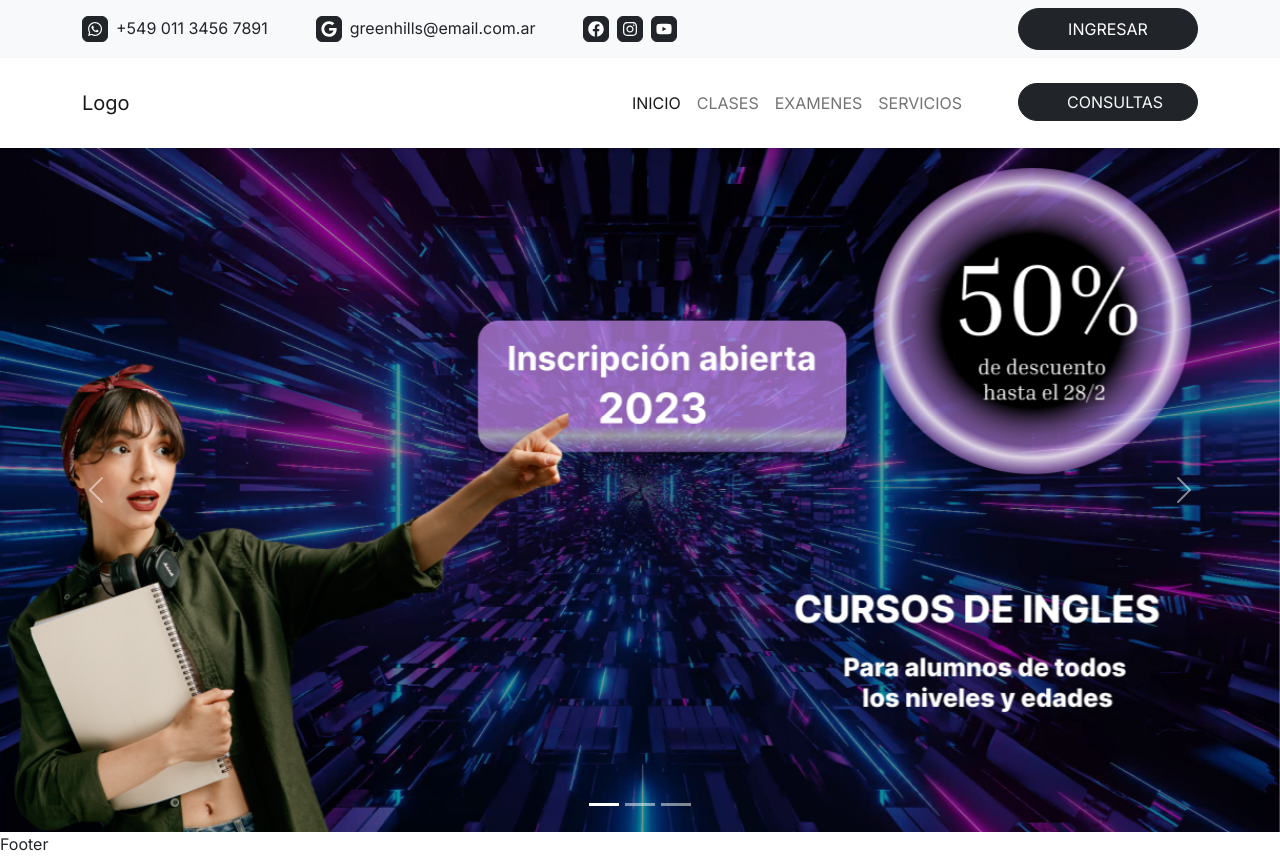
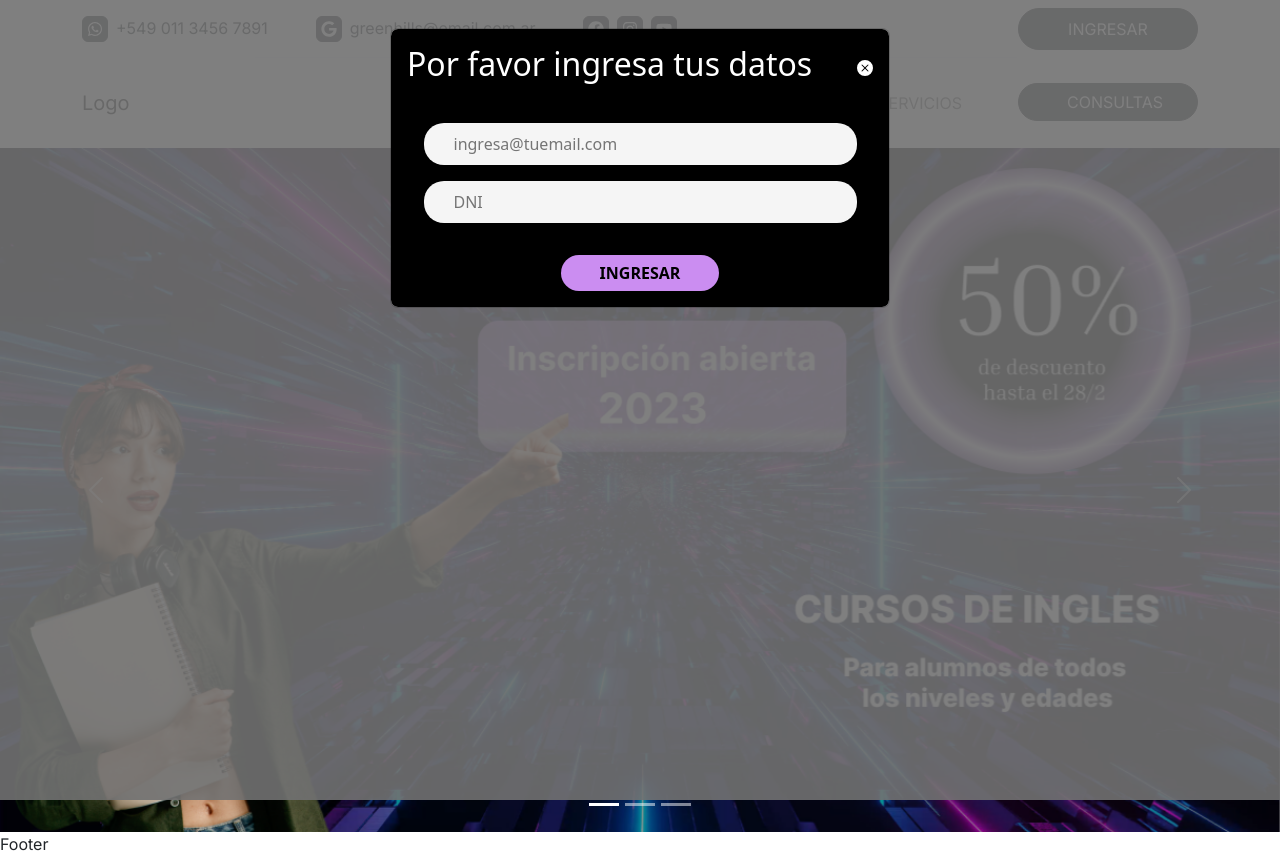
Before and after one commit to No-Country/C9-26-Java-React, a React (Vite) app in the folder frontend/: page / in a window 1280 px wide. Both pictures are taken after a click on the button "INGRESAR". Built offline with nearby package versions, Linux system fonts and the light colour scheme.

Commit message:
Home (#11) (#15)

```diff
--- a/frontend/src/App.jsx
+++ b/frontend/src/App.jsx
@@ -10,7 +10,7 @@ function App() {
       <Routes>
         <Route path='/' element={<PublicRoute />}>
           <Route path={HOME} element={<Home />} />
-          <Route path={LOGIN} element={<Login />} />
+          {/* <Route path={LOGIN} element={<Login />} /> */}
           <Route path={CLASS} element={<Clases />} />
           <Route path={EXAMS} element={<Examenes />} />
           <Route path={SERVICES} element={<Servicios />} />
--- a/frontend/src/components/Header/Header.jsx
+++ b/frontend/src/components/Header/Header.jsx
@@ -4,9 +4,15 @@ import Nav from 'react-bootstrap/Nav';
 import Button from 'react-bootstrap/Button';
 import { NavLink } from 'react-router-dom';
 import { FaWhatsapp, FaGoogle, FaFacebook, FaInstagram, FaYoutube, FaHome, FaUser } from 'react-icons/fa';
+import { useState } from 'react';
+import { Login } from '../../pages';
 
 function Header() {
     const isAuthenticated = false;
+    const [show, setShow] = useState(false);
+    const handleClose = () => setShow(false);
+    const handleShow = () => setShow(true);
+
     return (
         <>
             <div className='bg-light d-flex align-items-center'>
@@ -32,7 +38,12 @@ function Header() {
                             <FaYoutube scale={2} className='m-0' />
                         </Button>
                     </div>
-                    <Button variant="dark" style={{ width: '180px' }} className='d-flex justify-content-center align-items-center ms-auto text-uppercase rounded-5 px-5 w-4'>
+                    <Button
+                        variant="dark"
+                        style={{ width: '180px' }}
+                        className='d-flex justify-content-center align-items-center ms-auto text-uppercase rounded-5 px-5 w-4'
+                        onClick={handleShow}
+                    >
                         {isAuthenticated ? (<><FaHome scale={2} className='m-0' /> <span className='ms-2'>Inicio</span></>) : (<span>Ingresar</span>)}
                     </Button>
                 </Container>
@@ -57,6 +68,10 @@ function Header() {
                     </Navbar.Collapse>
                 </Container>
             </Navbar>
+            <Login
+                show = { show }
+                handleClose = { handleClose }
+            />
         </>
     );
 }
--- a/frontend/src/pages/Login/Login.jsx
+++ b/frontend/src/pages/Login/Login.jsx
@@ -1,21 +1,33 @@
-import { Button, Form } from "react-bootstrap"
+import Button from 'react-bootstrap/Button';
+import Modal from 'react-bootstrap/Modal';
+import style from './Login.module.css'
+import { BsFillXCircleFill } from 'react-icons/bs'
 
-const Login = () => {
-    return (
-        <Form>
-
-        <Form.Group className="mb-3" controlId="formBasicEmail">
-          <Form.Control type="email" placeholder="Enter email" />
-        </Form.Group>
-
-        <Form.Group className="mb-3" controlId="formBasicPassword">
-          <Form.Label>Password</Form.Label>
-          <Form.Control type="text" placeholder="DNI" />
-        </Form.Group>
-        <Button variant="primary" type="submit">
-          Submit
-        </Button>
-      </Form>
-    )
+const Login = ({ show, handleClose }) => {
+  return (
+    <>
+      <Modal
+        show={show}
+        onHide={handleClose}
+        className={style.modal}
+      >
+        <Modal.Header style={{ background: '#000000', border: 'none', color: '#FFFFFF' }}>
+          <h2>Por favor ingresa tus datos</h2>
+          <BsFillXCircleFill onClick={handleClose} style={{ cursor: 'pointer' }} />
+        </Modal.Header>
+        <Modal.Body style={{ background: '#000000', border: 'none' }}>
+          <div className={style.body}>
+            <input type="email" placeholder='ingresa@tuemail.com' className={style.input}/>
+            <input type="text" placeholder='DNI' className={style.input}/>
+          </div>
+        </Modal.Body>
+        <Modal.Footer style={{ background: '#000000', border: 'none', display: 'flex', justifyContent: 'center' }}>
+          <button className={style.button}>
+            INGRESAR
+          </button>
+        </Modal.Footer>
+      </Modal>
+    </>
+  )
 }
 export default Login
--- /dev/null
+++ b/frontend/src/pages/Login/Login.module.css
@@ -0,0 +1,31 @@
+.modal{
+    background: rgba(128, 128, 128, 0.801);
+}
+
+.body {
+    display: flex;
+    justify-content: center;
+    align-items: center;
+    gap: 1rem;
+    flex-direction: column;
+}
+
+.button {
+    color: #000000;
+    background: #CB8DF1;
+    border: none;
+    font-weight: bold;
+    width: 158px;
+    height: 36px;
+    border-radius: 20px;
+}
+
+.input {
+    background: none;
+    border: none;
+    height: 42px;
+    width: 433px;
+    border-radius: 20px;
+    padding-left: 30px;
+    background: #F5F5F5;
+}
```
